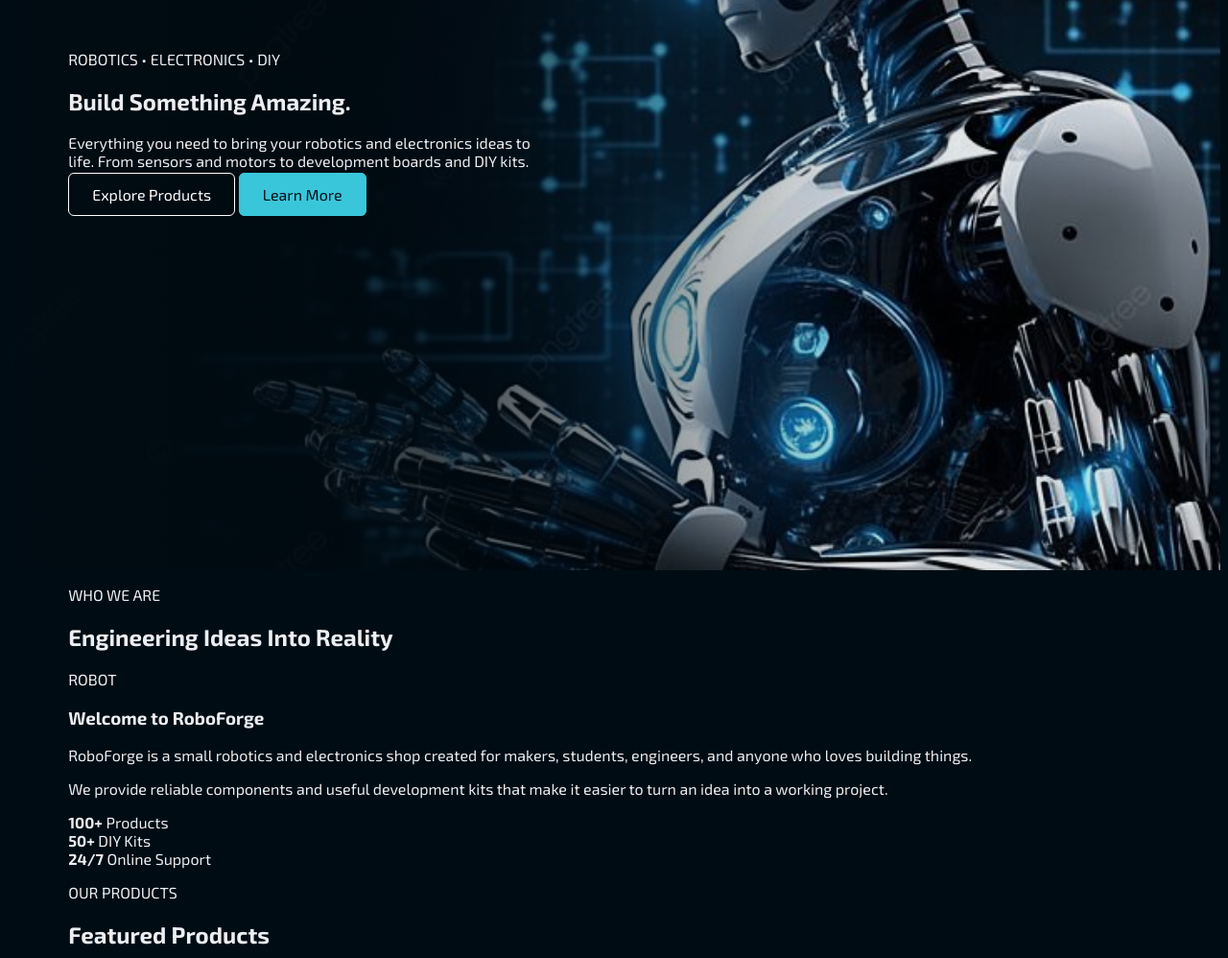
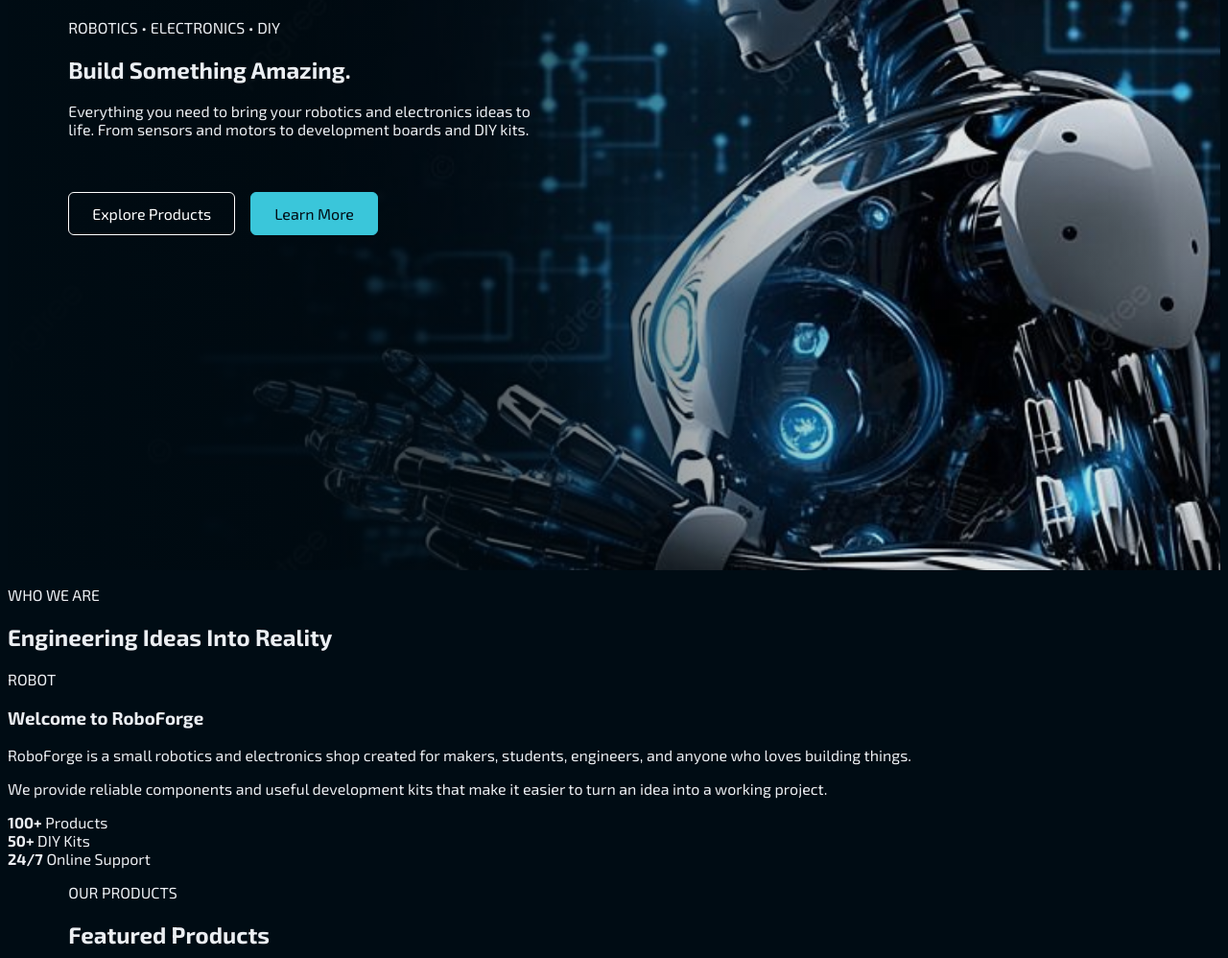
Before and after one commit to wykh4hn/frontend-demo, a plain HTML site: page index.html in a window 1280 px wide. Shown: the part 354-1352 px from the top of the page at 96% size. Drawn offline with Linux system fonts and the light colour scheme.

Commit message:
hero done

```diff
--- a/index.html
+++ b/index.html
@@ -41,8 +41,8 @@
             </div>
         </section>
 
-        <section id="about" class="about section">
-            <div class="container">
+        <section id="about" class="about_section">
+            <div class="about_container">
                 <div class="section-heading">
                     <p class="section-heading_subtitle">WHO WE ARE</p>
                     <h2 class="section-heading_title">Engineering Ideas Into Reality</h2>
--- a/index.scss
+++ b/index.scss
@@ -116,6 +116,12 @@ body {
     &_content {
         width: 45%;
     }
+
+    &_actions {
+        display: flex;
+        gap: 16px;
+        margin-top: 56px;
+    }
 }
 
 .button--primary{
@@ -123,7 +129,6 @@ body {
     border: 1px solid #ffffff;
     color: #ffffff;
     padding: 12px 24px;
-    margin-top: 40px;
     border-radius: 6px;
     text-decoration: none;
     &:hover {
@@ -138,10 +143,16 @@ body {
     color: #000c14;
     padding: 12px 24px;
     text-decoration: none;
-    margin-top: 40px;
     border-radius: 6px;
     &:hover {
         background: transparent;
         color: $main-accent;
     }
 }
+
+//ABOUT SECTION
+
+/*!New section to learn, this section are about grid, fr, and flexbox */
+//it's great to use flexbox for one-dimensional layouts,
+//but for two-dimensional layouts, CSS Grid is the way to go.
+//It allows you to create complex layouts with ease and provides more control over the placement of elements.
```
Also changed, not shown: index.css, 1 other file.
